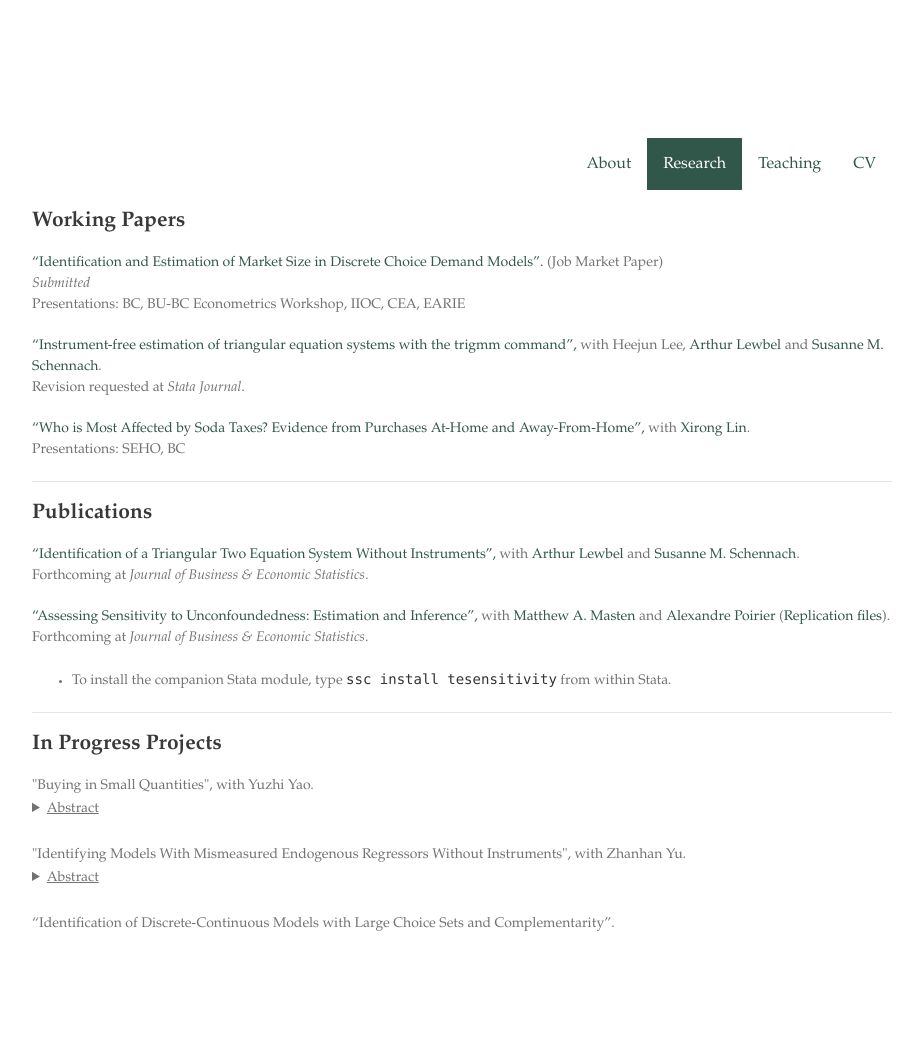
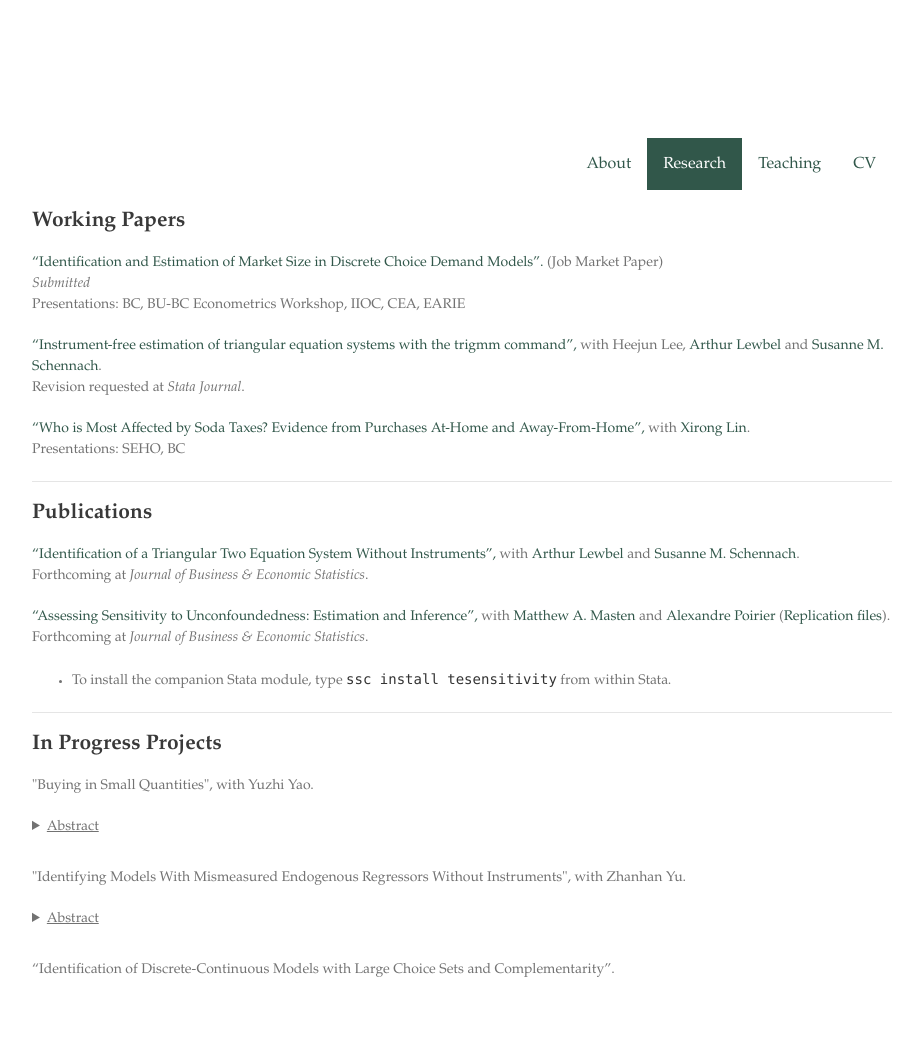
Before and after one commit to zhanglinqi/zhanglinqi.github.io, a Jekyll site: the page built from research.md, in a window 1280 px wide. Shown: the whole page, without its empty margins (178-1098 px from the left). Built offline with Jekyll 4.4.1, drawn with Linux system fonts in a browser that asks for light colours; our own code applies the rules of GitHub Pages for plain Markdown files; before the commit the page ends 1005 px from its top, so only the background shows below that.

Commit message:
update details css

```diff
--- a/_sass/jekyll-theme-minimal.scss
+++ b/_sass/jekyll-theme-minimal.scss
@@ -12,27 +12,34 @@
 details {
   font: 14px/1.5 Palatino, sans-serif;
   width: 100%;
-  margin-top: 2px;
-  margin-bottom: 10px;
+  margin-top: 20px;
+  margin-bottom: 20px;
 }
 
 details > p {
   border-radius: 0 0 10px 10px;
-  margin: 0;
+  margin-left: 40px;
+  margin-right: 40px;
+  margin-bottom: 40px;
 }
 
 details > summary {
-  width: 5em;
+  // width: 5em;
   background-color: #fff;
-  border: none;
-  box-shadow: none;
+  // border: 1px solid;
+  // box-shadow: none;
   cursor: pointer;
-  margin-bottom: 5px;
+  margin-top: 10px;
+  margin-bottom: 10px;
 }
 
-details > summary::-webkit-details-marker {
-  display: none;
+details[open] summary{
+  content: " ▼";
 }
+
+// details > summary::-webkit-details-marker {
+//   display: none;
+// }
 
 h1, h2, h3, h4, h5, h6 {
   color:#222;
```
